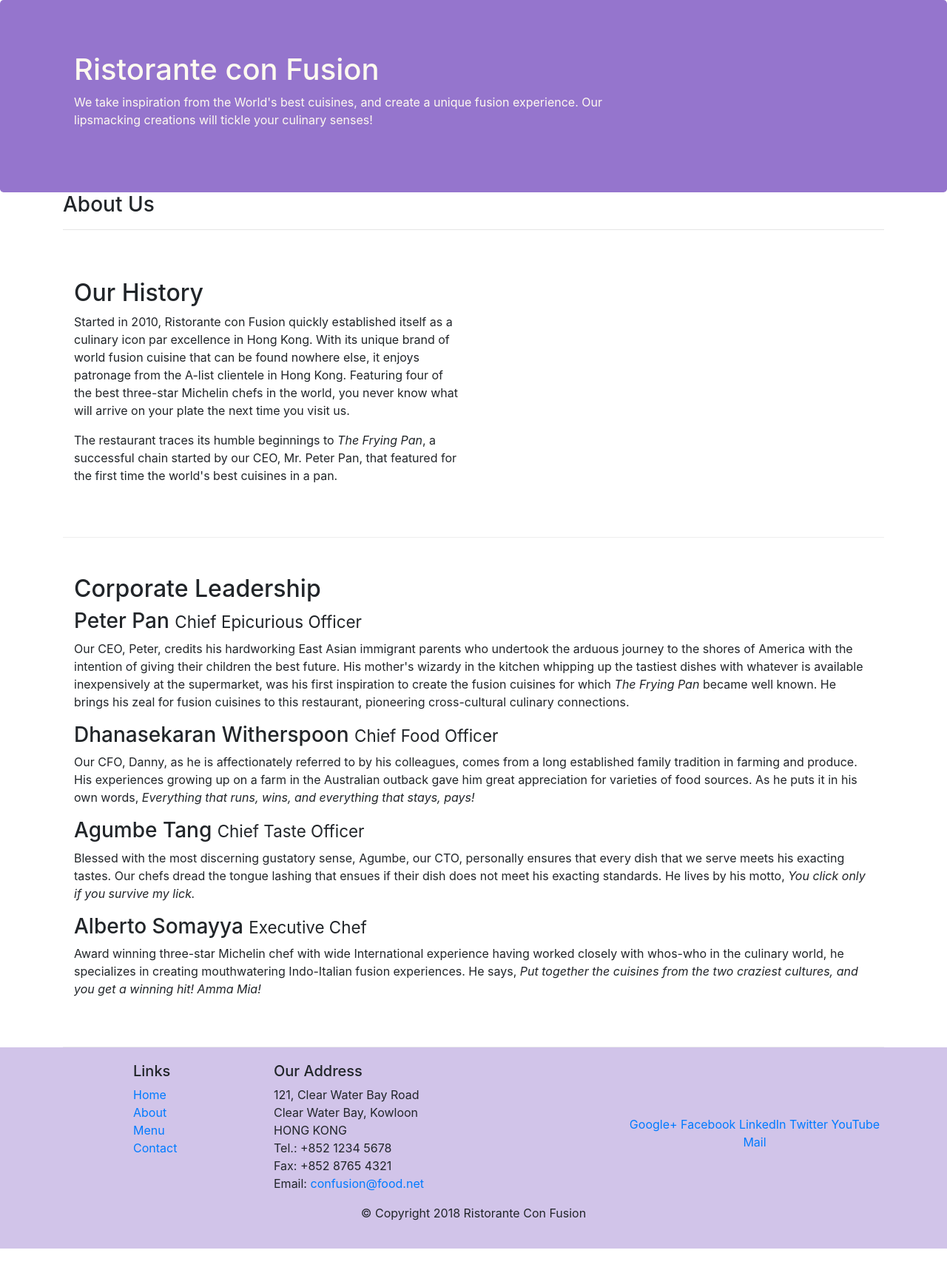
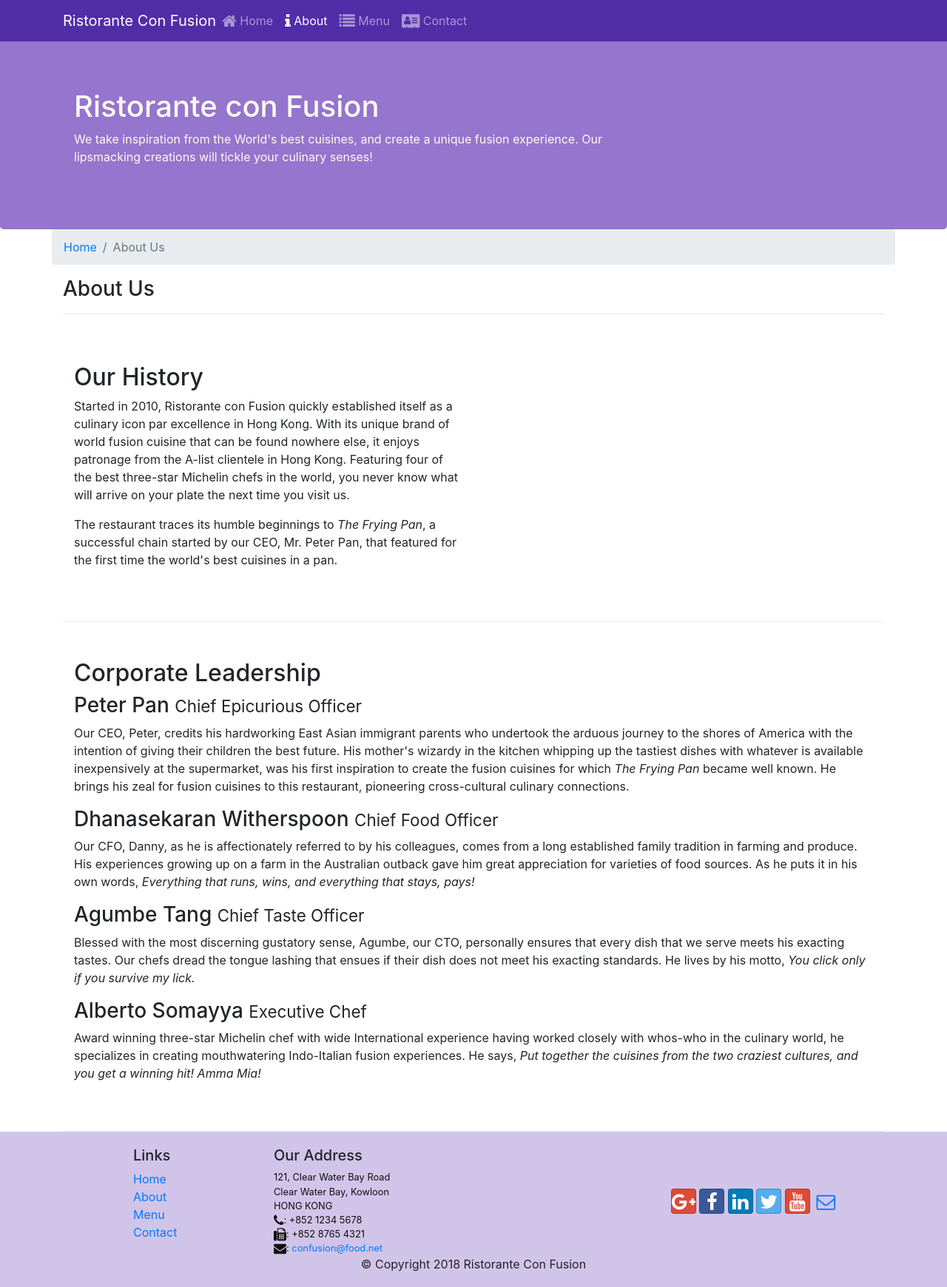
Before and after one commit to luiz9495/FullStackWebandMultiplatformMobileAppDev-Course1_FrontEndWebUIFrameworksandTools_Bootstrap4, a website: page conFusion/aboutus.html in a window 1280 px wide. Shown: the whole page at 74% size. Before the commit the page ends 1688 px from the top, so only its background shows below. Drawn offline with nearby package versions, Linux system fonts and the light colour scheme.

Commit message:
Icon Fonts

```diff
--- a/conFusion/aboutus.html
+++ b/conFusion/aboutus.html
@@ -9,6 +9,8 @@
 
    <!-- Bootstrap CSS -->
    <link rel="stylesheet" href="node_modules/bootstrap/dist/css/bootstrap.min.css">
+   <link rel="stylesheet" href="node_modules/font-awesome/css/font-awesome.min.css">
+   <link rel="stylesheet" href="node_modules/bootstrap-social/bootstrap-social.css">
    <link rel="stylesheet" href="css/styles.css">
 
     <title>Ristorante Con Fusion: About Us</title>
@@ -16,6 +18,22 @@
 </head>
 
 <body>
+  <nav class="navbar navbar-dark navbar-expand-sm fixed-top">
+    <div class="container">
+      <button class="navbar-toggler" type="button" data-toggle="collapse" data-target="#Navbar">
+          <span class="navbar-toggler-icon"></span>
+      </button>
+      <a class="navbar-brand mr-auto" href="./index.html">Ristorante Con Fusion</a>
+      <div class="collapse navbar-collapse" id="Navbar">
+        <ul class="navbar-nav mr-auto">
+          <li class="nav-item"><a class="nav-link" href="./index.html"><span class="fa fa-home fa-lg"></span> Home</a></li>
+          <li class="nav-item active"><a class="nav-link" href="#"><span class="fa fa-info fa-lg"></span> About</a></li>
+          <li class="nav-item"><a class="nav-link" href="#"><span class="fa fa-list fa-lg"></span> Menu</a></li>
+          <li class="nav-item"><a class="nav-link" href="#"><span class="fa fa-address-card fa-lg"></span> Contact</a></li>
+        </ul>
+      </div>
+    </div>
+  </nav>
 
     <header class="jumbotron">
         <div class="container">
@@ -32,7 +50,11 @@
 
     <div class="container">
         <div class="row">
-            <div class="col-12 col-sm-12">
+            <ol class="col-12 breadcrumb">
+              <li class="breadcrumb-item"><a href="./index.html">Home</a></li>
+              <li class="breadcrumb-item active">About Us</li>
+            </ol>
+            <div class="col-12">
                <h3>About Us</h3>
                <hr>
             </div>
@@ -71,7 +93,7 @@
                 <div class="col-4 offset-1 col-sm-2">
                     <h5>Links</h5>
                     <ul class="list-unstyled">
-                        <li><a href="#">Home</a></li>
+                        <li><a href="./index.html">Home</a></li>
                         <li><a href="#">About</a></li>
                         <li><a href="#">Menu</a></li>
                         <li><a href="#">Contact</a></li>
@@ -83,19 +105,19 @@
 		              121, Clear Water Bay Road<br>
 		              Clear Water Bay, Kowloon<br>
 		              HONG KONG<br>
-		              Tel.: +852 1234 5678<br>
-		              Fax: +852 8765 4321<br>
-		              Email: <a href="mailto:confusion@food.net">confusion@food.net</a>
+                  <i class ="fa fa-phone fa-lg"></i>: +852 1234 5678<br>
+		              <i class ="fa fa-fax fa-lg"></i>: +852 8765 4321<br>
+		              <i class ="fa fa-envelope fa-lg"></i>: <a href="mailto:confusion@food.net">confusion@food.net</a>
 		           </address>
                 </div>
                 <div class="col-12 col-sm-4 align-self-center">
                     <div class="text-center">
-                        <a href="http://google.com/+">Google+</a>
-                        <a href="http://www.facebook.com/profile.php?id=">Facebook</a>
-                        <a href="http://www.linkedin.com/in/">LinkedIn</a>
-                        <a href="http://twitter.com/">Twitter</a>
-                        <a href="http://youtube.com/">YouTube</a>
-                        <a href="mailto:">Mail</a>
+                      <a class="btn btn-social-icon btn-google" href="http://google.com/+"><i class="fa fa-google-plus fa-lg"></i></a>
+                      <a class="btn btn-social-icon btn-facebook" href="http://www.facebook.com/profile.php?id="><i class="fa fa-facebook fa-lg"></i></a>
+                      <a class="btn btn-social-icon btn-linkedin" href="http://www.linkedin.com/in/"><i class="fa fa-linkedin fa-lg"></i></a>
+                      <a class="btn btn-social-icon btn-twitter" href="http://twitter.com/"><i class="fa fa-twitter fa-lg"></i></a>
+                      <a class="btn btn-social-icon btn-google" href="http://youtube.com/"><i class="fa fa-youtube fa-lg"></i></a>
+                      <a class="btn btn-social-icon" href="mailto:"><i class="fa fa-envelope-o fa-lg"></i></a>
                     </div>
                 </div>
            </div>
--- a/conFusion/css/styles.css
+++ b/conFusion/css/styles.css
@@ -23,8 +23,17 @@
   color: floralwhite;
 }
 
-.address {
+address {
   font-size: 80%;
   margin: 0px auto;
   color: #0f0f0f;
 }
+
+body {
+    padding: 50px 0px 0px 0px;
+    z-index: 0;
+}
+
+.navbar-dark {
+  background-color: #512DA8;
+}
--- a/conFusion/package.json
+++ b/conFusion/package.json
@@ -15,6 +15,8 @@
   },
   "dependencies": {
     "bootstrap": "^4.0.0",
+    "bootstrap-social": "^5.1.1",
+    "font-awesome": "^4.7.0",
     "jquery": "^3.3.1",
     "popper.js": "^1.12.9"
   }
```
Also changed, not shown: conFusion/index.html (+28 -10 lines), 1 other file.
